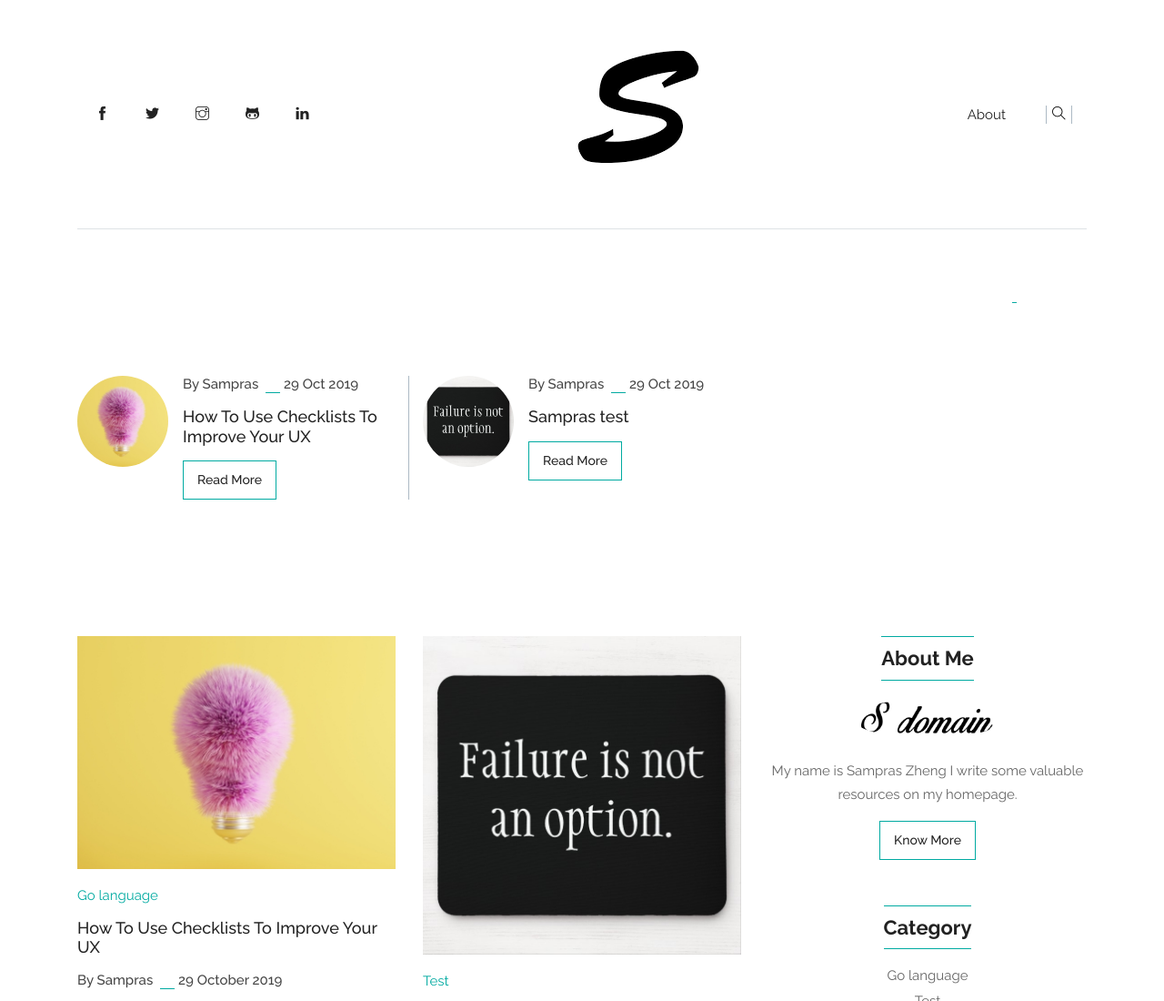
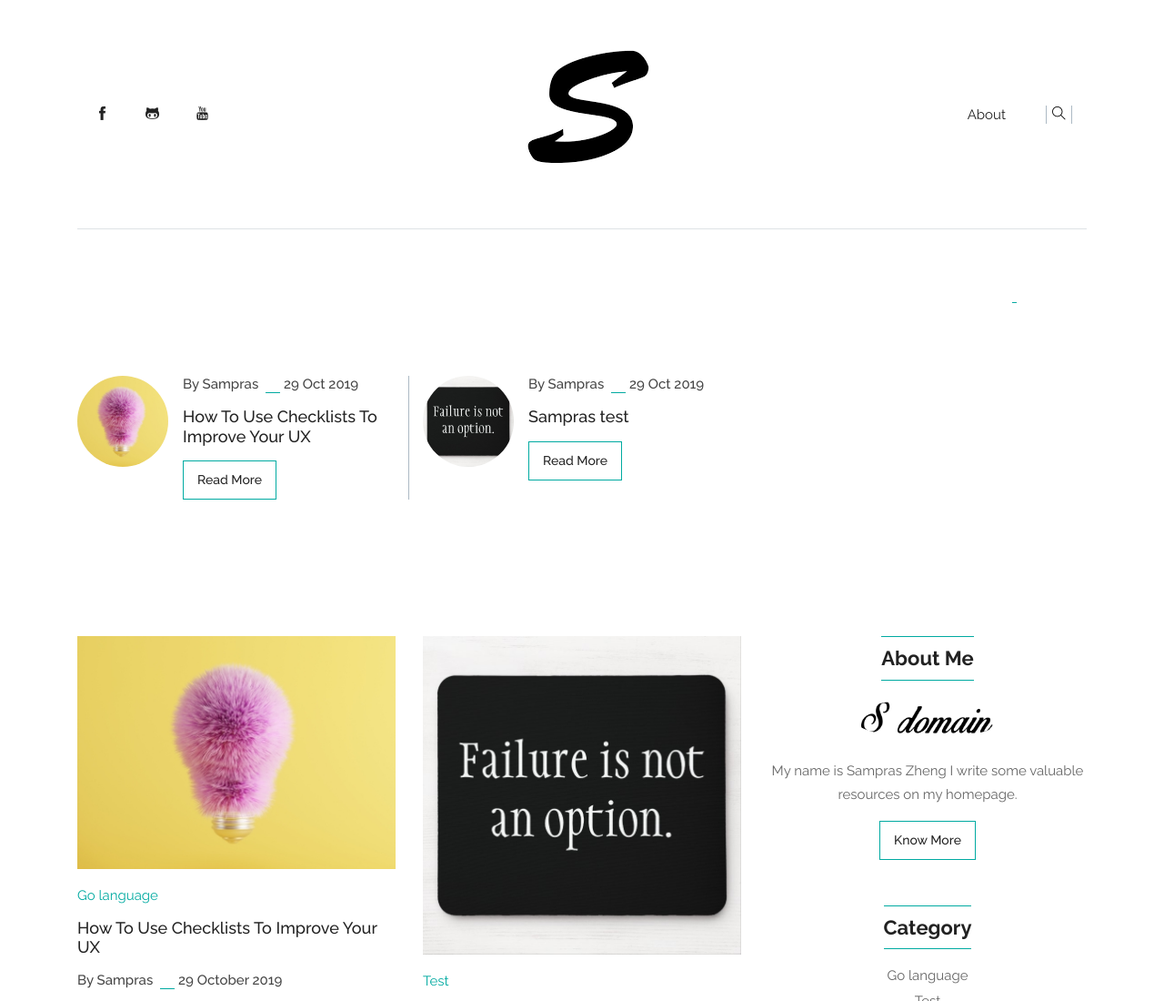
Before and after one commit to Finaox/Finaox.github.io, a plain HTML site: page index.html in a window 1280 px wide. Shown: the top 1100 px of the page at 91% size. Drawn offline with Linux system fonts and the light colour scheme.

Commit message:
change social link

```diff
--- a/index.html
+++ b/index.html
@@ -56,20 +56,20 @@
               <a class="nav-link" href="#"><i class="ti-facebook"></i></a>
             </li>
 
-            <li class="nav-item">
-              <a class="nav-link" href="#"><i class="ti-twitter-alt"></i></a>
-            </li>
+            <!-- <li class="nav-item"> -->
+              <!-- <a class="nav-link" href="#"><i class="ti-twitter-alt"></i></a> -->
+            <!-- </li> -->
 
-            <li class="nav-item">
-              <a class="nav-link" href="#"><i class="ti-instagram"></i></a>
-            </li>
+            <!-- <li class="nav-item"> -->
+              <!-- <a class="nav-link" href="#"><i class="ti-instagram"></i></a> -->
+            <!-- </li> -->
 
             <li class="nav-item">
               <a class="nav-link" href="https://github.com/Finaox"><i class="ti-github"></i></a>
             </li>
 
             <li class="nav-item">
-              <a class="nav-link" href="#"><i class="ti-linkedin"></i></a>
+              <a class="nav-link" href="https://www.youtube.com/@sdomain"><i class="ti-youtube"></i></a>
             </li>
 
           </ul>
```
